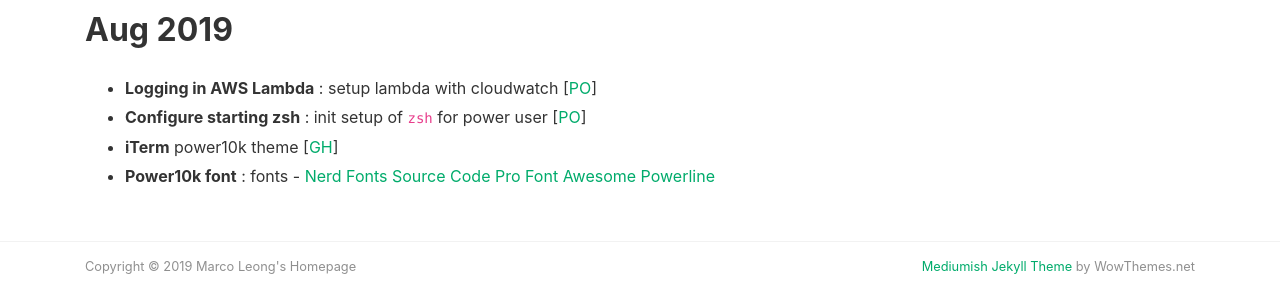
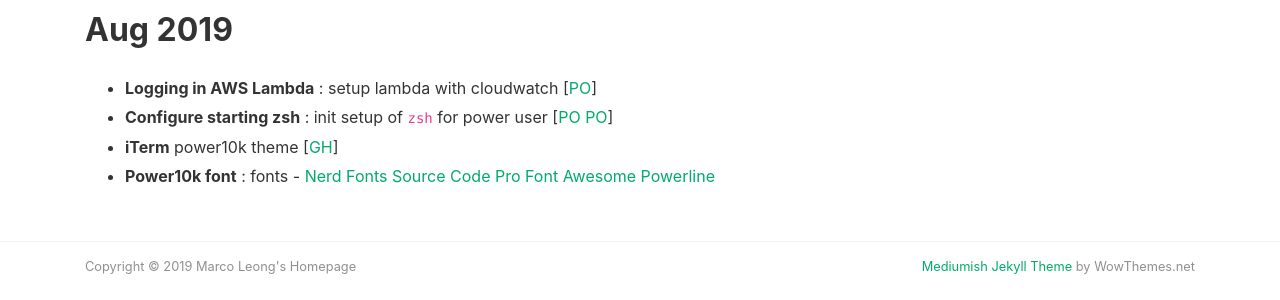
Before and after one commit to MarcoLeongDev/MarcoLeongDev.github.io, a Jekyll site: the page built from journey.md, in a window 1280 px wide and 900 px high, scrolled down 3152 px. Shown: the part 549-849 px from the top of the window. Built offline with Jekyll 4.4.1, drawn with Linux system fonts in a browser that asks for light colours; nearby versions of some CDN libraries; our own code applies the rules of GitHub Pages for plain Markdown files.

```diff
--- a/journey.md
+++ b/journey.md
@@ -99,7 +99,7 @@
 
 ## Aug 2019
 - **Logging in AWS Lambda** : setup lambda with cloudwatch [[PO](https://serverless-stack.com/chapters/api-gateway-and-lambda-logs.html)]
-- **Configure starting zsh** : init setup of `zsh` for power user [[PO](https://medium.com/@beatrizmrg/gaining-efficiency-with-iterm-prompt-customization-on-macos-3ad212f5bfde)]
+- **Configure starting zsh** : init setup of `zsh` for power user [[PO](https://medium.com/swlh/power-up-your-terminal-using-oh-my-zsh-iterm2-c5a03f73a9fb) [PO](https://medium.com/@beatrizmrg/gaining-efficiency-with-iterm-prompt-customization-on-macos-3ad212f5bfde)]
 - **iTerm** power10k theme [[GH](https://github.com/romkatv/powerlevel10k#i-cannot-make-powerlevel10k-work-with-my-plugin-manager-help)]
 - **Power10k font** : fonts - [Nerd Fonts](https://github.com/ryanoasis/nerd-fonts) [Source Code Pro](https://github.com/adobe-fonts/source-code-pro) [Font Awesome](https://fontawesome.com/) [Powerline](https://github.com/powerline/fonts)
 
```
